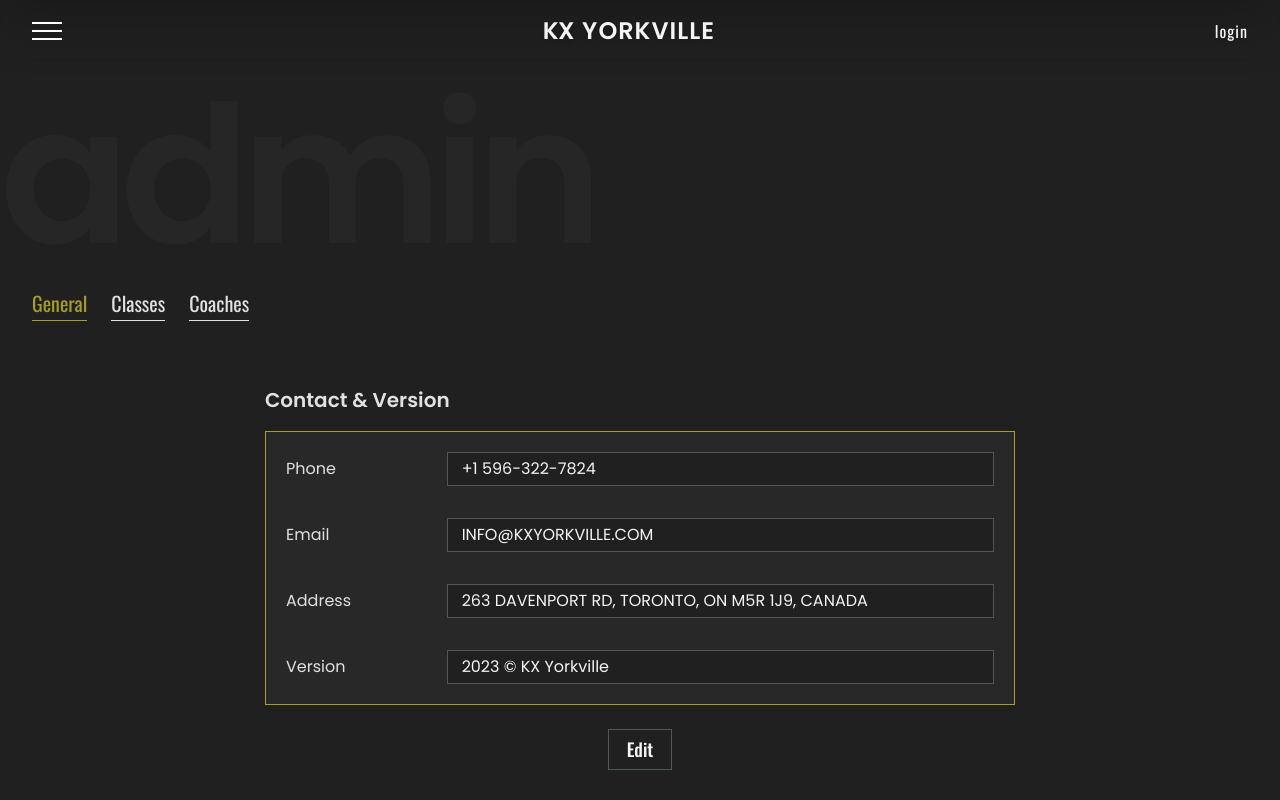
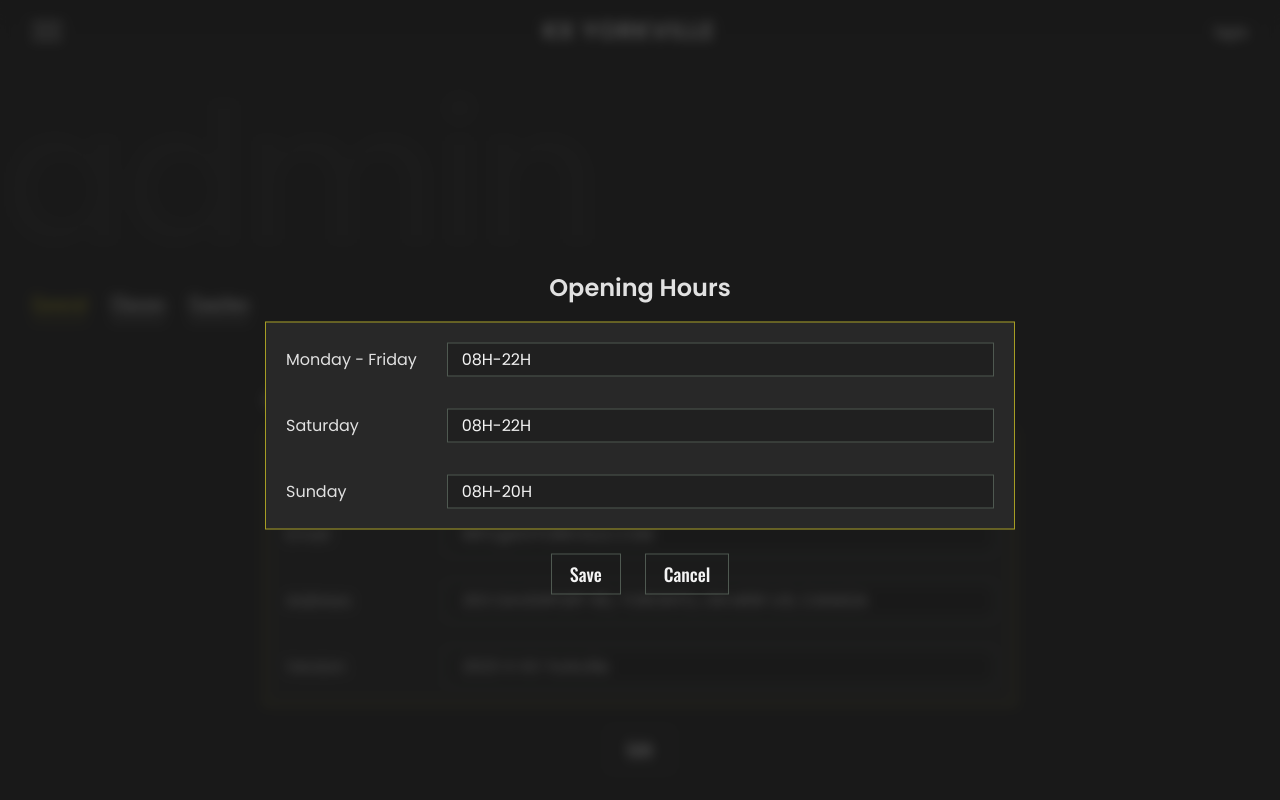
Before and after one commit to TLNRB/kxYorkville, a Vue app in the folder kxYorkville/: page /admin in a window 1280 px wide. Both pictures are taken after a click on the button "General". Shown: the top 800 px of the page. Built offline with nearby package versions, Linux system fonts and the light colour scheme; no server answers.

Commit message:
edit modal designed

```diff
--- a/kxYorkville/src/components/Admin/EditGeneral.vue
+++ b/kxYorkville/src/components/Admin/EditGeneral.vue
@@ -0,0 +1,62 @@
+<script setup>
+import { ref } from 'vue'
+
+// Prop handling
+const { inputs, title } = defineProps(['inputs', 'title'])
+</script>
+
+<template>
+  <section class="absolute top-[50%] translate-y-[-50%] left-[50%] translate-x-[-50%] my-[2rem]">
+    <div class="w-[100%] sm:w-[450px] md:w-[600px] lg:w-[750px]">
+      <!-- Form -->
+      <form>
+        <h2 class="mb-[1rem] text-[1.25rem] text-textGray font-[600] text-center sm:text-[1.5rem]">
+          {{ title }}
+        </h2>
+        <div
+          class="flex flex-col mb-[1.5rem] gap-[1.5rem] p-[1.25rem] bg-bgNormal border-[1px] border-primaryColor sm:gap-[2rem]"
+        >
+          <!-- Inputs -->
+          <div
+            v-for="input in inputs"
+            :key="input"
+            class="flex flex-col gap-[.5rem] sm:flex-row sm:items-center md:flex-col md:items-start lg:flex-row lg:items-center"
+          >
+            <h3 class="text-[.875rem] text-textGray sm:text-[1rem] sm:w-[200px]">
+              {{ input.title }}
+            </h3>
+            <input
+              type="text"
+              :value="input.value"
+              class="w-[100%] bg-bgDark py-[.25rem] px-[.75rem] text-[.875rem] outline-none border-[1px] border-bgColorDark sm:py-[.25rem] sm:px-[.875rem] sm:text-[1rem]"
+            />
+          </div>
+        </div>
+      </form>
+      <div class="flex justify-center gap-[1rem] md:gap-[1.5rem]">
+        <button class="font-oswald flex flex-col w-fit text-[1rem] relative group">
+          <span
+            class="font-[500] py-[.25rem] px-[1rem] border-[1px] border-bgColorDark z-[1] ease-in duration-[.15s] delay-[.05s] md:py-[.375rem] md:px-[1.125rem] md:text-[1.125rem]"
+            >Save</span
+          >
+          <span
+            class="font-[500] w-[0px] py-[.25rem] text-transparent bg-bgColorDark border-y-[1px] border-transparent absolute group-hover:w-[100%] group-hover:px-[1.125rem] ease-in duration-[.2s] md:py-[.375rem] md:group-hover:px-[1.125rem] md:text-[1.125rem]"
+            >Save</span
+          >
+        </button>
+        <button type="submit" class="font-oswald flex flex-col w-fit text-[1rem] relative group">
+          <span
+            class="font-[500] py-[.25rem] px-[1rem] border-[1px] border-bgColorDark z-[1] ease-in duration-[.15s] delay-[.05s] md:py-[.375rem] md:px-[1.125rem] md:text-[1.125rem]"
+            >Cancel</span
+          >
+          <span
+            class="font-[500] w-[0px] py-[.25rem] text-transparent bg-bgColorDark border-y-[1px] border-transparent absolute group-hover:w-[100%] group-hover:px-[1.125rem] ease-in duration-[.2s] md:py-[.375rem] md:group-hover:px-[1.125rem] md:text-[1.125rem]"
+            >Cancel</span
+          >
+        </button>
+      </div>
+    </div>
+  </section>
+</template>
+
+<style scoped></style>
--- a/kxYorkville/src/components/Admin/General.vue
+++ b/kxYorkville/src/components/Admin/General.vue
@@ -1,11 +1,11 @@
 <script setup></script>
 
 <template>
-  <main
+  <section
     class="flex flex-wrap justify-center mt-[3rem] gap-[3rem] pb-[2rem] lg:gap-[4rem] lg:mt-[4rem] lg:pb-[3rem] xxxxl:gap-[6rem] xxxxl:mt-[6rem]"
   >
     <!-- Contact -->
-    <section class="w-[100%] sm:w-[450px] md:w-[600px] lg:w-[750px]">
+    <div class="w-[100%] sm:w-[450px] md:w-[600px] lg:w-[750px]">
       <div>
         <h2 class="mb-[1rem] text-[1.25rem] text-textGray font-[600]">Contact & Version</h2>
         <div
@@ -67,9 +67,9 @@
           >Edit</span
         >
       </button>
-    </section>
+    </div>
     <!-- Opening -->
-    <section class="w-[100%] sm:w-[450px] md:w-[600px] lg:w-[750px]">
+    <div class="w-[100%] sm:w-[450px] md:w-[600px] lg:w-[750px]">
       <div>
         <h2 class="mb-[1rem] text-[1.25rem] text-textGray font-[600]">Opening Hours</h2>
         <div
@@ -120,30 +120,8 @@
           >Edit</span
         >
       </button>
-      <!-- <div class="flex gap-[1rem] md:gap-[1.5rem] md:justify-center">
-        <button class="font-oswald flex flex-col w-fit text-[1rem] relative group">
-          <span
-            class="font-[500] py-[.25rem] px-[1rem] border-[1px] border-bgColorDark z-[1] ease-in duration-[.15s] delay-[.05s] md:py-[.375rem] md:px-[1.125rem] md:text-[1.125rem]"
-            >Edit</span
-          >
-          <span
-            class="font-[500] w-[0px] py-[.25rem] text-transparent bg-bgColorDark border-y-[1px] border-transparent absolute group-hover:w-[100%] group-hover:px-[1.125rem] ease-in duration-[.2s] md:py-[.375rem] md:group-hover:px-[1.125rem] md:text-[1.125rem]"
-            >Edit</span
-          >
-        </button>
-        <button type="submit" class="font-oswald flex flex-col w-fit text-[1rem] relative group">
-          <span
-            class="font-[500] py-[.25rem] px-[1rem] border-[1px] border-bgColorDark z-[1] ease-in duration-[.15s] delay-[.05s] md:py-[.375rem] md:px-[1.125rem] md:text-[1.125rem]"
-            >Save</span
-          >
-          <span
-            class="font-[500] w-[0px] py-[.25rem] text-transparent bg-bgColorDark border-y-[1px] border-transparent absolute group-hover:w-[100%] group-hover:px-[1.125rem] ease-in duration-[.2s] md:py-[.375rem] md:group-hover:px-[1.125rem] md:text-[1.125rem]"
-            >Save</span
-          >
-        </button>
-      </div> -->
-    </section>
-  </main>
+    </div>
+  </section>
 </template>
 
 <style scoped></style>
--- a/kxYorkville/src/views/AdminView.vue
+++ b/kxYorkville/src/views/AdminView.vue
@@ -1,10 +1,11 @@
 <script setup>
-import { ref } from 'vue'
+import { ref, reactive } from 'vue'
 /*----- Importing components -----*/
 import General from '../components/Admin/General.vue'
+import EditGeneral from '../components/Admin/EditGeneral.vue'
 
 /*----- Admin section display -----*/
-const generalActive = ref(true)
+const generalActive = ref(false)
 const classesActive = ref(false)
 const coachesActive = ref(false)
 const active = 'text-primaryColor border-primaryColor'
@@ -30,6 +31,21 @@ const toggleCoaches = () => {
   classesActive.value = false
   coachesActive.value = true
 }
+
+//Edit modal testing
+
+const inputs1 = reactive({
+  phone: { title: 'Phone', value: '+1 596-322-7824' },
+  email: { title: 'Email', value: 'INFO@KXYORKVILLE.COM' },
+  address: { title: 'Address', value: '123 Yorkville Ave, Toronto, ON M5R 1C4' },
+  version: { title: 'Version', value: '2023 © KX Yorkville' }
+})
+
+const inputs2 = reactive({
+  mondayFriday: { title: 'Monday - Friday', value: '08H-22H' },
+  saturday: { title: 'Saturday', value: '08H-22H' },
+  sunday: { title: 'Sunday', value: '08H-20H' }
+})
 </script>
 
 <template>
@@ -66,8 +82,21 @@ const toggleCoaches = () => {
         Coaches
       </button>
     </section>
+    <!---- General Section ----->
     <General />
+    <!-- Edit General -->
+    <div
+      v-show="generalActive"
+      class="modal h-[100%] w-[100%] z-[15] fixed top-0 left-0 right-0 overflow-auto"
+    >
+      <EditGeneral :inputs="inputs2" title="Opening Hours" />
+    </div>
   </main>
 </template>
 
-<style scoped></style>
+<style scoped>
+.modal {
+  background-color: #181818bb;
+  backdrop-filter: blur(6px);
+}
+</style>
```
